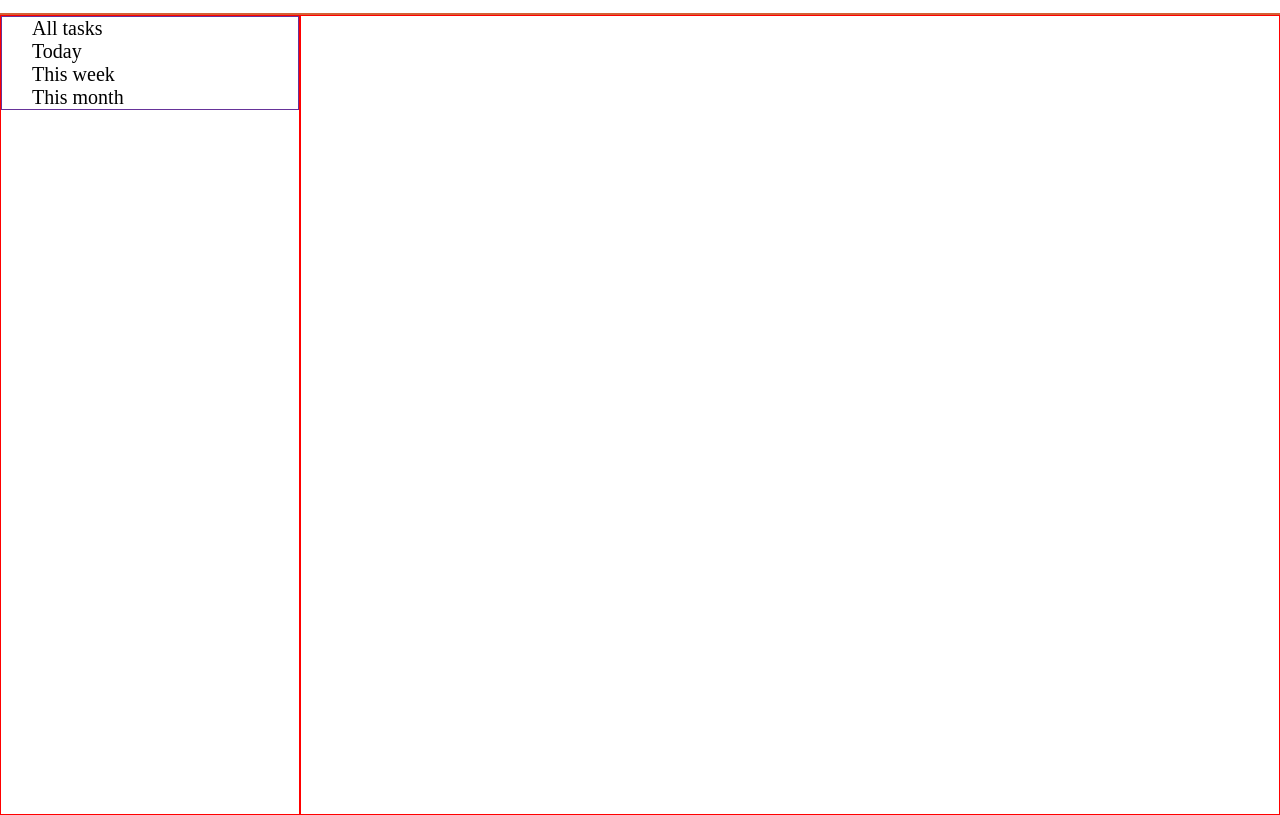
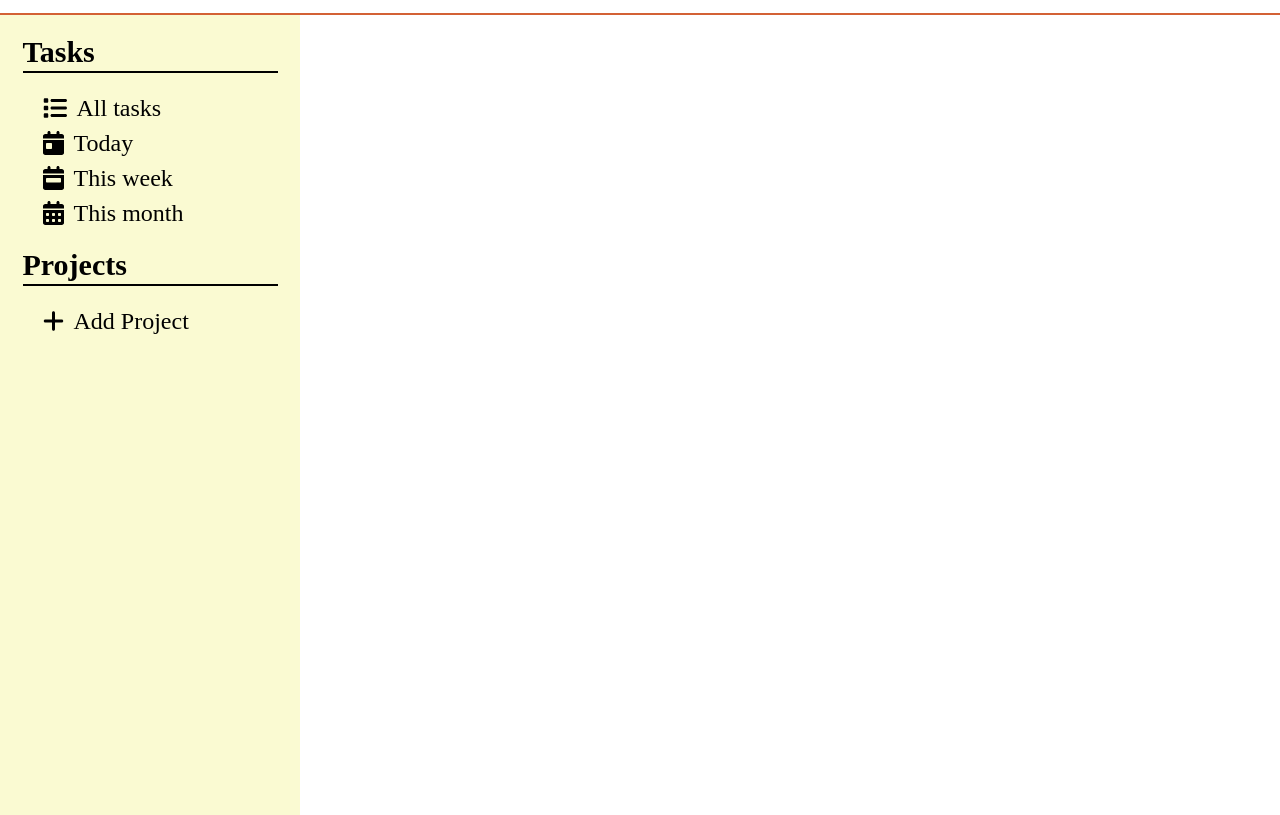
Before and after one commit to yrnisus/To-Do-List, a website built with webpack: page dist/index.html in a window 1280 px wide. Shown: the part 67-882 px from the top of the page. Built offline with nearby package versions, Linux system fonts and the light colour scheme.

Commit message:
Projects

```diff
--- a/src/content.js
+++ b/src/content.js
@@ -1,46 +1,5 @@
 export default function content() {
-    const contentContainer = document.createElement('div');
-    contentContainer.classList.add("content-container");
-
-    //get the task sidebar
-    const Sidebar = createSidebar();
-
     const contentWrapper = document.createElement('div');
     contentWrapper.classList.add('content-wrapper');
-
-    contentContainer.appendChild(Sidebar);
-    contentContainer.appendChild(contentWrapper);
-
-    return contentContainer;
+    return contentWrapper;
 }
-
-function createSidebar() {
-    const sidebar = document.createElement('div');
-    sidebar.classList.add('sidebar');
-    sidebar.appendChild(createTasks());
-    return sidebar;
-}
-
-function createTasks() {
-    const tasksArray = ["All tasks", "Today", "This week", "This month"];
-    const taskWrapper = document.createElement('div');
-    taskWrapper.classList.add('task-wrapper');
-
-    // creates the task ul and appends every default task
-    const taskList = document.createElement('ul');
-    taskList.classList.add('sidebar-content')
-    for(let i=0; i < tasksArray.length; i++) {
-        let task = document.createElement('li');
-        task.innerText = tasksArray[i];
-        taskList.appendChild(task);
-    }
-
-    taskWrapper.appendChild(taskList);
-    return taskWrapper;
-}
-
-
-function createProjects() {
-    const projectWrapper = document.createElement('div');
-    projectWrapper.classList.add('project-wrapper');
-}
--- a/src/index.js
+++ b/src/index.js
@@ -5,11 +5,20 @@ import './style.css';
 
 import header from './header.js';
 import content from './content.js'
+import sidebar from './sidebar.js'
 
 
 function createPage() {
     document.body.appendChild(header());
-    document.body.appendChild(content());
+    // document.body.appendChild(sidebar());
+
+    const contentContainer = document.createElement('div');
+    contentContainer.classList.add("content-container");
+
+    contentContainer.appendChild(sidebar());
+    contentContainer.appendChild(content());
+
+    document.body.appendChild(contentContainer);
 }
 
 
--- /dev/null
+++ b/src/sidebar.js
@@ -0,0 +1,93 @@
+export default function sidebar() {
+    //sidebar
+    const sidebar = document.createElement('div');
+    sidebar.classList.add('sidebar');
+
+    //sidebar Wrapper so I can force margins
+
+    const sidebarWrapper = document.createElement('div');
+    sidebarWrapper.classList.add('sidebar-wrapper');
+
+    sidebarWrapper.appendChild(createTasks());
+    sidebarWrapper.appendChild(createProjects());
+
+    sidebar.appendChild(sidebarWrapper);
+    return sidebar;
+}
+
+
+function createTasks() {
+    const taskWrapper = document.createElement('div');
+    taskWrapper.classList.add('task-wrapper');
+    taskWrapper.appendChild(createTasksHeading());
+    taskWrapper.appendChild(createTasksList());
+    return taskWrapper;
+}
+
+function createTasksHeading() {
+    //Tasks
+    const tasksHeading = document.createElement('div');
+    tasksHeading.classList.add('sidebar-heading');
+    tasksHeading.innerHTML = "Tasks";
+    return tasksHeading;
+}
+
+function createTasksList() {
+    const tasksIconArray = ["fa-list", "fa-calendar-day", "fa-calendar-week", "fa-calendar-days"];
+    const tasksArray = ["All tasks", "Today", "This week", "This month"];
+
+
+    // creates the task ul and appends every default task
+    const taskList = document.createElement('ul');
+    taskList.classList.add('sidebar-content');
+
+    for(let i=0; i < tasksArray.length; i++) {
+        let task = document.createElement('li');
+        let icon = document.createElement('i');
+        icon.classList.add("fa-solid", tasksIconArray[i]);
+        task.appendChild(icon);
+        task.innerHTML+= tasksArray[i];
+        taskList.appendChild(task);
+    }
+
+    return taskList;
+}
+
+
+function createProjects() {
+    const projectWrapper = document.createElement('div');
+    projectWrapper.classList.add('project-wrapper');
+
+    projectWrapper.appendChild(createProjectsHeading());
+    projectWrapper.appendChild(createProjectList());
+    return projectWrapper;
+}
+
+function createProjectsHeading() {
+ //Projects
+ const projectHeading = document.createElement('div');
+ projectHeading.classList.add('sidebar-heading');
+ projectHeading.innerHTML = "Projects";
+ return projectHeading;
+}
+
+function createProjectList() {
+    const projectsArray = ["Add Project"];
+    const projectsIconArray = ["fa-plus"];
+
+    const projectList = document.createElement('ul');
+    projectList.classList.add('sidebar-content');
+
+    for(let i=0; i < projectsArray.length; i++) {
+        let project = document.createElement('li');
+        let icon = document.createElement('i');
+        icon.classList.add("fa-solid", projectsIconArray[i]);
+        project.appendChild(icon);
+        project.innerHTML+= projectsArray[i];
+        projectList.appendChild(project);
+    }
+
+
+
+    return projectList;
+}
--- a/src/style.css
+++ b/src/style.css
@@ -1,5 +1,6 @@
 :root {
     --accent-color: #D36135;
+    --highlight-color: #FFCC85;
     --bg-color: #FFF;
     --bg-dark-color: #D6D6D6;
 }
@@ -10,10 +11,12 @@ body {
     background-color: var(--bg-color);
     height: 100vh;
     width: 100%;
+    overflow: hidden;
 }
 
 .content {
     width: 70%;
+    border: 1px solid rebeccapurple;
 }
 
 /* HEADER SECTION */
@@ -62,7 +65,7 @@ header {
 /* CONTENT SECTION */
 
 .content-container{
-    height: 100vh;
+    height: 100%;
     display: grid;
     grid-template-columns: 300px 1fr;
 }
@@ -70,26 +73,65 @@ header {
 /* SIDEBAR SECTION*/
 
 .sidebar {
-    border: 1px solid red;
+    background-color: lightgoldenrodyellow;
+    width: 100%;
     display: flex;
     flex-direction: column;
+    align-items: center;
+}
+
+.sidebar-wrapper {
+    width: 85%;
 }
 
 .task-wrapper {
+    margin-top: 20px;
+}
 
-    border: 1px solid rebeccapurple;
+.project-wrapper {
+    margin-top: 20px;
 }
+
+.sidebar-heading {
+    font-weight: bold;
+    font-size: 30px;
+    border-bottom: 2px solid black;
+    padding-bottom: 2px;
+    margin-bottom: 20px;
+}
+
 ul {
     list-style-type: none;
     margin: 0;
     padding: 0;
+    display: flex;
+    flex-direction: column;
+    gap: 5px;
 }
 
 .sidebar-content {
-    margin-left: 30px;
-    font-size: 20px;
+    font-size: 24px;
 }
 
+.sidebar-content > li {
+    display: flex;
+    height: 30px;
+    align-items: center;
+    gap: 10px;
+    cursor: pointer;
+}
+
+.sidebar-content > li > * {
+    margin-left: 20px;
+}
+
+.sidebar-content > li:hover {
+    background-color: var(--highlight-color);
+}
+
+
+
+
 .content-wrapper {
-    border: 1px solid red;
+
 }
```
